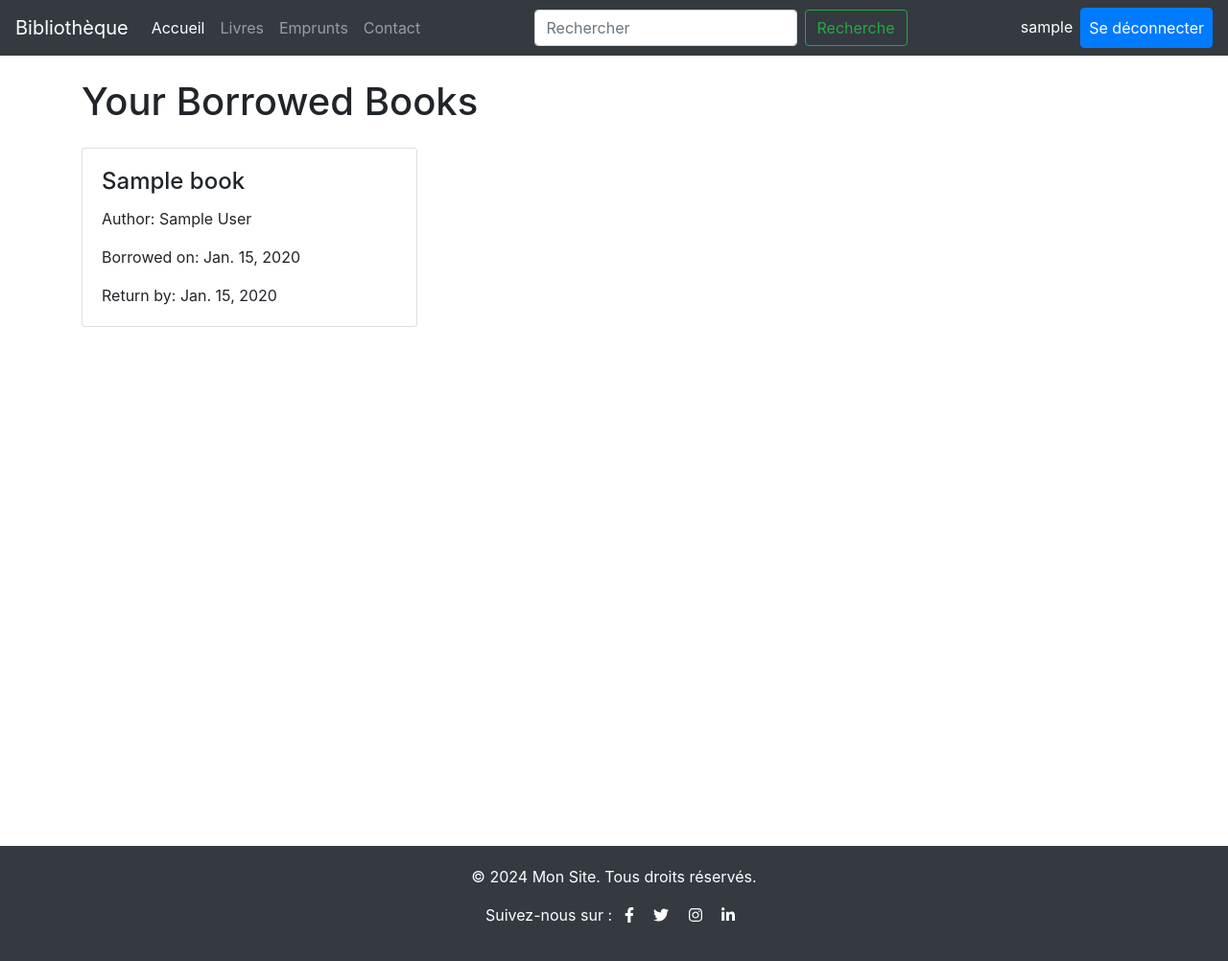
After one commit to kadluc005/biblio_django, a Django app: page /book/myborrows in a window 1280 px wide. The commit adds this page. Shown: the whole page at 96% size. Run offline with Django 5.2, Linux system fonts and the light colour scheme; a user stored in the database is signed in; tables that the repository leaves empty hold one stand-in row (values such as "Sample post"); some libraries are stand-ins or nearby versions.

Commit message:
gestion des emprunts

```diff
--- a/biblio/urls.py
+++ b/biblio/urls.py
@@ -27,6 +27,7 @@ urlpatterns = [
     path('books/', include('mybiblio.urls')),
     path('book/<int:book_id>/', views.detail, name='book_detail'),
     path('book/<int:book_id>/borrow', views.borrow, name='borrow'),
+    path('book/myborrows', views.user_borrows, name='user_borrows'),
     path('signup/', signup, name='signup'),
     path('login/', login_user, name='login'),
     path('logout/', logout_user, name='logout'),
--- a/mybiblio/form.py
+++ b/mybiblio/form.py
@@ -5,3 +5,7 @@ class BorrowForm(forms.ModelForm):
     class Meta:
         model = Borrow
         fields = ['borrowed_date', 'return_date']
+        widgets = {
+            'borrowed_date': forms.DateInput(attrs={'type': 'date'}),
+            'return_date': forms.DateInput(attrs={'type': 'date'}),
+        }
--- a/mybiblio/models.py
+++ b/mybiblio/models.py
@@ -14,7 +14,7 @@ class Book(models.Model):
         return self.book_title
 
 class Borrow(models.Model):
-    user = models.OneToOneField(AUTH_USER_MODEL, on_delete=models.CASCADE)
+    user = models.ForeignKey(AUTH_USER_MODEL, on_delete=models.CASCADE)
     book_id = models.ForeignKey(Book, on_delete=models.CASCADE)
     borrowed_date = models.DateField()
     return_date = models.DateField()
--- a/mybiblio/static/css/style.css
+++ b/mybiblio/static/css/style.css
@@ -1,5 +1,8 @@
 .content {
     padding: 60px 0;
+}
+.hero{
+    height: 100vh;
 }
 .footer {
     background: #343a40;
--- a/mybiblio/templates/base.html
+++ b/mybiblio/templates/base.html
@@ -23,7 +23,7 @@
                     <a class="nav-link" href="{% url 'index' %}">Livres</a>
                 </li>
                 <li class="nav-item">
-                    <a class="nav-link" href="#about">Emprunts</a>
+                    <a class="nav-link" href="{% url 'user_borrows' %}">Emprunts</a>
                 </li>
                 <li class="nav-item">
                     <a class="nav-link" href="#contact">Contact</a>
@@ -54,6 +54,7 @@
         </div>
     </nav>
 
+    <div class="hero">
         {% block content %}
         <div class="container content" style="height: 100vh;">
             <div class="row">
@@ -64,6 +65,8 @@
             </div>
         </div>
     {% endblock %}
+    </div>
+
     <footer class="footer text-center">
         <div class="container">
             <p>&copy; 2024 Mon Site. Tous droits réservés.</p>
--- a/mybiblio/templates/mybiblio/borrows.html
+++ b/mybiblio/templates/mybiblio/borrows.html
@@ -3,7 +3,7 @@
 {% block content %}
 {% if user.is_authenticated %}
 <div class="container mt-5">
-    <h1>Ajouter un Livre</h1>
+    <h1>Emprunter un Livre</h1>
     <form method="post" enctype="multipart/form-data">
         {% csrf_token %}
         {{ form.as_p }}
--- /dev/null
+++ b/mybiblio/templates/mybiblio/borrows_page.html
@@ -0,0 +1,22 @@
+{% extends 'base.html' %}
+{% block content %}
+<div class="container">
+    <h1 class="my-4">Your Borrowed Books</h1>
+    <div class="row">
+        {% for borrow in borrows %}
+        <div class="col-lg-4 col-md-6 mb-4">
+            <div class="card h-100">
+                <div class="card-body">
+                    <h4 class="card-title">{{ borrow.book_id.book_title }}</h4>
+                    <p class="card-text">Author: {{ borrow.book_id.book_author }}</p>
+                    <p class="card-text">Borrowed on: {{ borrow.borrowed_date }}</p>
+                    <p class="card-text">Return by: {{ borrow.return_date }}</p>
+                </div>
+            </div>
+        </div>
+        {% empty %}
+        <p class="text-muted">You haven't borrowed any books yet.</p>
+        {% endfor %}
+    </div>
+</div>
+{% endblock %}
--- a/mybiblio/views.py
+++ b/mybiblio/views.py
@@ -3,6 +3,7 @@ from django.contrib.auth.decorators import login_required
 from django.contrib import messages
 from .models import Book, Borrow
 from .form import BorrowForm
+from biblio.settings import AUTH_USER_MODEL
 
 # Create your views here.
 
@@ -23,15 +24,21 @@ def borrow(request, book_id):
     if request.method == 'POST':
         form = BorrowForm(request.POST, request.FILES)
         if form.is_valid:
-            form.save(commit=False)
+            borrow = form.save(commit=False)
             borrow.user = request.user
-            borrow.book_id_id = book
-            form.save()
+            borrow.book_id = book
+            borrow.save()
             messages.success(request, 'Book borrowed successfully!')
-            return render(request, 'mybiblio/borrows.html', {'form': form, 'book': book})
+            form = BorrowForm()
+            return render(request, 'mybiblio/borrows_page.html', {'form': form, 'book': book})
         else:
             messages.error(request, 'There was an error in your form.')
             return redirect('mybiblio/book_detail', book_id)
     else:
         form = BorrowForm()
         return render(request, 'mybiblio/borrows.html', {'form': form, 'book': book})
+
+
+def user_borrows(request):
+    borrows = Borrow.objects.filter(user = request.user)
+    return render(request, 'mybiblio/borrows_page.html', {'borrows': borrows})
```
Also changed, not shown: mybiblio/migrations/0002_alter_borrow_user.py (added). Lines whose indentation alone changed are shown as unchanged.
